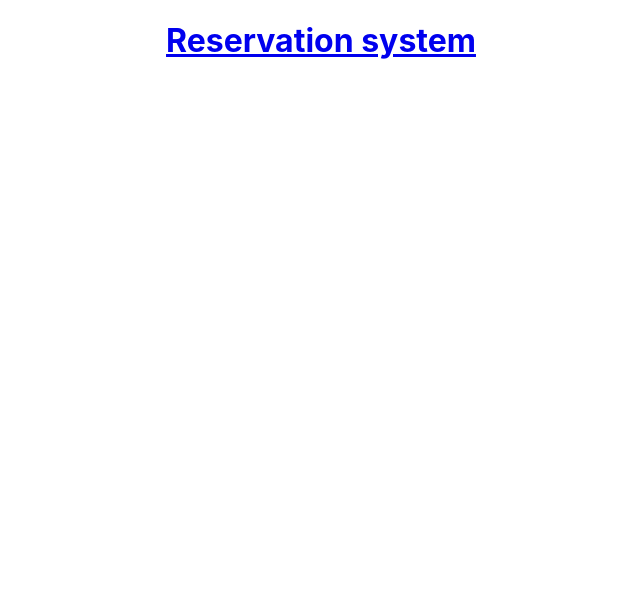
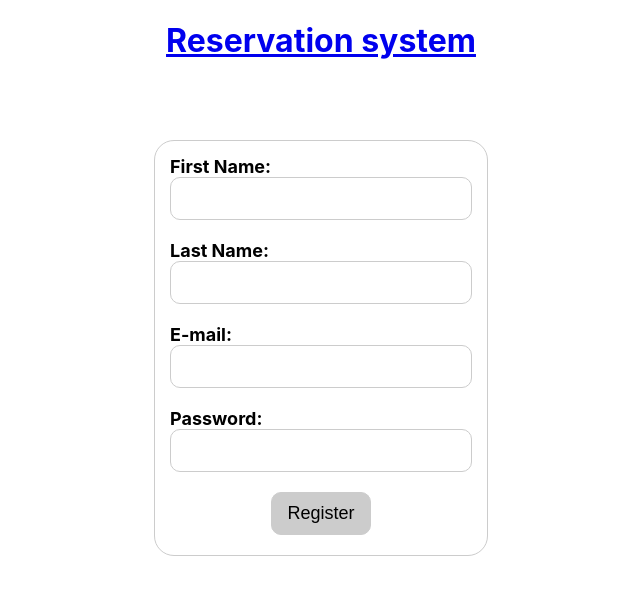
Before and after one commit to 3SD-Studio/ReservationsSystemFrontend, a React (Create React App) app: page /register in a window 1280 px wide. Before the commit this address had no page. Shown: the top 594 px of the page, without its empty margins (319-959 px from the left). Built offline with nearby package versions, Linux system fonts and the light colour scheme.

Commit message:
token login

```diff
--- a/src/App.js
+++ b/src/App.js
@@ -7,6 +7,7 @@ import  {RoomPage} from "./components/RoomPage.js"
 import {BrowserRouter} from 'react-router-dom'
 import { MainPage } from './components/MainPage.js'
 import { Login } from './components/Login/Login.js'
+import { Register } from './components/Login/Register.js'
 
 export default function App() {
   return (
@@ -20,6 +21,7 @@ export default function App() {
           <Route exact path='rooms' element={<RoomList/>} />
           <Route path='room/:id' element={<RoomPage/>} />
           <Route path='/login' element={<Login/>} />
+          <Route path='/register' element={<Register/>} />
         </Routes>
       </BrowserRouter>
     </>
--- a/src/components/Login/Login.js
+++ b/src/components/Login/Login.js
@@ -32,6 +32,12 @@ export function Login() {
     fetch("http://127.0.0.1:5000/login", requestOptions)
       .then(response => {
         if (response.status === 200) {
+          response.text()
+          .then((text) => {
+            let token = JSON.parse(text);
+            localStorage.setItem('token', token['token']);
+            console.log(localStorage.getItem('token'));
+          })
           navigate('/rooms');
         }
         else {
--- a/src/components/Login/Register.js
+++ b/src/components/Login/Register.js
@@ -0,0 +1,76 @@
+import React from "react";
+import { useNavigate } from "react-router-dom";
+
+import "./Login.css";
+
+export function Register() {
+  const navigate = useNavigate();
+  const [email, setEmail] = React.useState("");
+  const [password, setPassword] = React.useState("");
+  const [firstName, setFirstName] = React.useState("");
+  const [lastName, setLastName] = React.useState("");
+
+  const registerUser = () => {
+    if (email === "" || password === "" || firstName === "" || lastName === "") {
+      alert("Please fill all fields");
+      return;
+    }
+
+    var myHeaders = new Headers();
+    myHeaders.append("Content-Type", "application/json");
+
+    var raw = JSON.stringify({
+      "email": email,
+      "password": password,
+      "firstName": firstName,
+      "lastName": lastName,
+    });
+
+    var requestOptions = {
+      method: 'POST',
+      headers: myHeaders,
+      body: raw,
+      redirect: 'follow'
+    };
+
+    fetch("http://127.0.0.1:5000/register", requestOptions)
+      .then(response => {
+        if (response.status === 200) {
+          navigate('/rooms');
+        }
+        else {
+          alert("Email already in use or invalid, please try again");
+        }
+      })
+      .catch(error => console.log('error', error));
+
+  }
+
+  return (
+    <div className="formBox">
+      <form >
+        <label>First Name:</label>
+        <br />
+        <input type="text" name="firstName" id="firstName" value={firstName}
+          onChange={(text) => setFirstName(text.target.value)} />
+        <br />
+        <label>Last Name:</label>
+        <br />
+        <input type="text" name="lastName" id="lastName" value={lastName}
+          onChange={(text) => setLastName(text.target.value)} />
+        <br />
+        <label>E-mail:</label>
+        <br />
+        <input type="text" name="email" id="email" value={email}
+          onChange={(text) => setEmail(text.target.value)} />
+        <br />
+        <label>Password:</label>
+        <br />
+        <input type="password" name="password" id="password"
+          value={password} onChange={(text) => { setPassword(text.target.value) }} />
+      </form>
+      <button onClick={() => { registerUser() }}>Register</button>
+    </div>
+    )
+
+}
--- a/src/components/RoomPage.js
+++ b/src/components/RoomPage.js
@@ -19,7 +19,24 @@ export function RoomPage() {
     const [events, setEvents] = useState();
     const [eventPopupOpen, setEventPopupOpen] = useState(false);
     const [currentDay, setCurrentDay] = useState({'day': -1, 'month': -1, 'year': -1});
+    const [currentUser, setCurrentUser] = useState();
 
+
+    const fetchUserData = () => {
+      var requestOptions = {
+        method: 'GET',
+        headers: {
+          'Accept': 'application/json',
+          "Authorization": "Bearer " + localStorage.getItem('token')
+        },
+        redirect: 'follow'
+      }
+
+      fetch("http://127.0.0.1:5000/current_user", requestOptions)
+      .then(response => response.json())
+      .then(response => setCurrentUser(response['firstName']))
+      .catch(error => console.log('error', error));
+    }
     const fetchRoomData = () => {
       var requestOptions = {
         method: 'GET',
@@ -54,9 +71,11 @@ export function RoomPage() {
     }
 
 
+
     useEffect(() => {
       fetchRoomData();
       fetchUpcomingEvents();
+      fetchUserData();
     }, [])
 
 
@@ -66,6 +85,7 @@ export function RoomPage() {
           <h1>LOADING</h1> :
           <>
             <h1>ROOM {room['name']}</h1>
+            <h1>Hello, {currentUser}</h1>
             <div style={{display: "flex"}}>
                 <RoomDescription>{room}</RoomDescription>
                 <Calendar hadnleSetDay={(day) => setCurrentDay(day)} handleSetEevent={(events) => setEvents(events)}>{room['id']}</Calendar>
```
